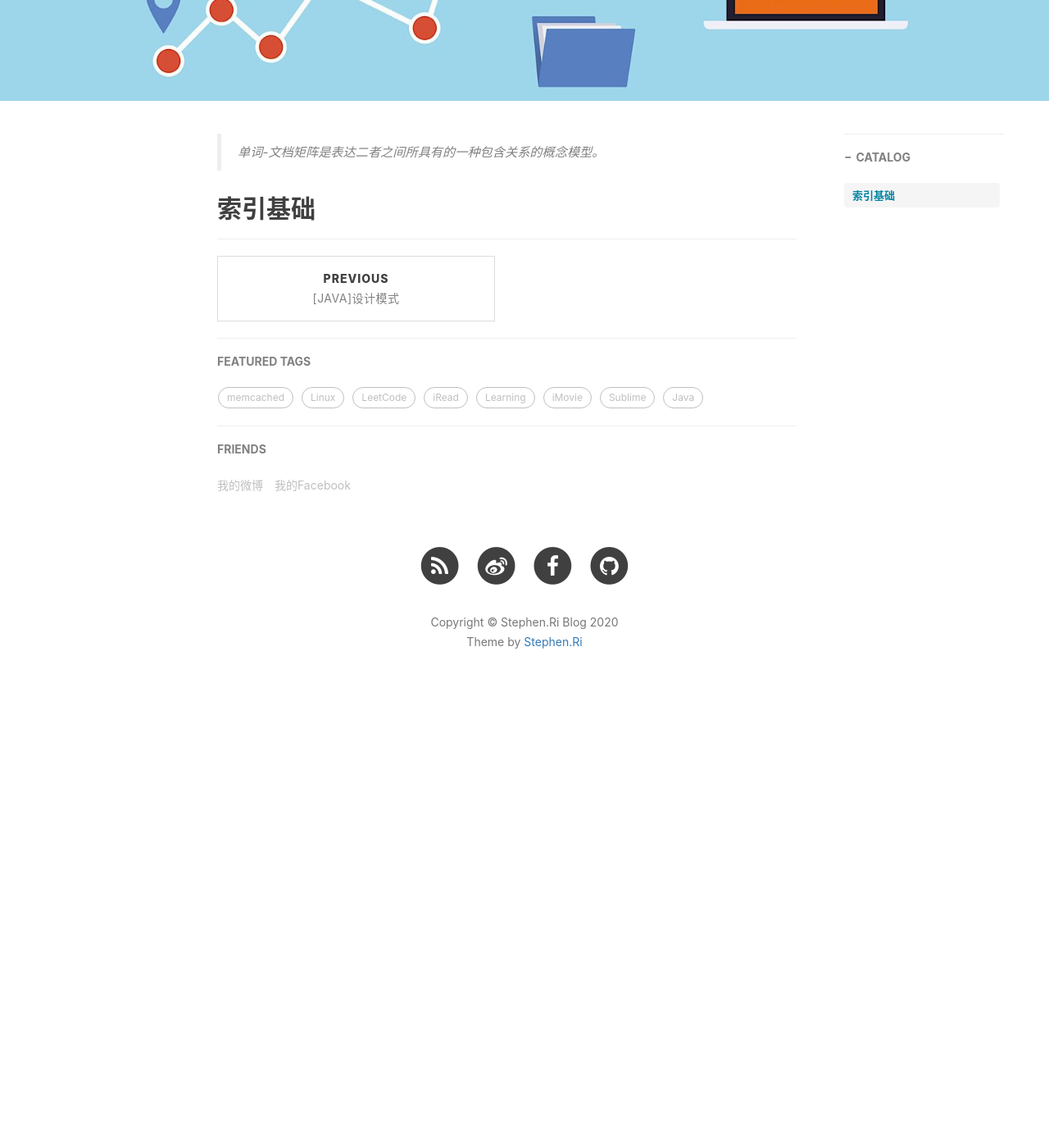
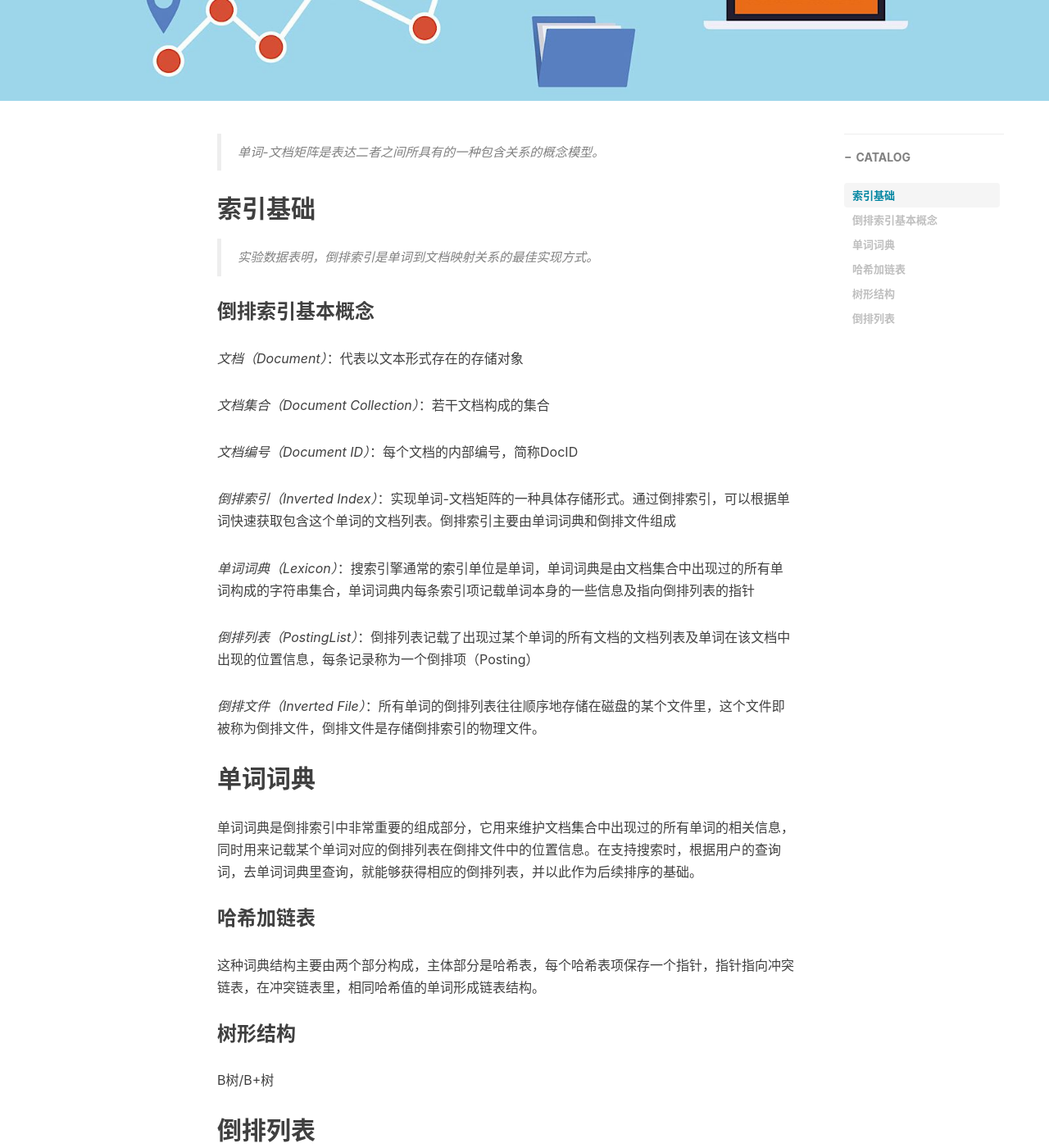
Before and after one commit to StephenRi/StephenRi.github.io, a Jekyll site: the page built from _posts/2020-11-25-[Search]搜索引擎索引.md, in a window 1280 px wide and 1400 px high, scrolled down 400 px. Shown: the whole window at 82% size. Built offline with Jekyll 4.4.1, drawn with Linux system fonts in a browser that asks for light colours; nearby versions of some CDN libraries; comment, search, counter and statistics services are not loaded; before the commit the page ends 1259 px from its top, so only the background shows below that.

Commit message:
up search

```diff
--- a/_posts/2020-11-25-[Search]搜索引擎索引.md
+++ b/_posts/2020-11-25-[Search]搜索引擎索引.md
@@ -13,3 +13,36 @@ tags:
 > 单词-文档矩阵是表达二者之间所具有的一种包含关系的概念模型。
 
 ## 索引基础
+
+> 实验数据表明，倒排索引是单词到文档映射关系的最佳实现方式。
+
+
+### 倒排索引基本概念
+
+*文档（Document）*：代表以文本形式存在的存储对象
+
+*文档集合（Document Collection）*：若干文档构成的集合
+
+*文档编号（Document ID）*：每个文档的内部编号，简称DocID
+
+*倒排索引（Inverted Index）*：实现单词-文档矩阵的一种具体存储形式。通过倒排索引，可以根据单词快速获取包含这个单词的文档列表。倒排索引主要由单词词典和倒排文件组成
+
+*单词词典（Lexicon）*：搜索引擎通常的索引单位是单词，单词词典是由文档集合中出现过的所有单词构成的字符串集合，单词词典内每条索引项记载单词本身的一些信息及指向倒排列表的指针
+
+*倒排列表（PostingList）*：倒排列表记载了出现过某个单词的所有文档的文档列表及单词在该文档中出现的位置信息，每条记录称为一个倒排项（Posting）
+
+*倒排文件（Inverted File）*：所有单词的倒排列表往往顺序地存储在磁盘的某个文件里，这个文件即被称为倒排文件，倒排文件是存储倒排索引的物理文件。
+
+## 单词词典
+
+单词词典是倒排索引中非常重要的组成部分，它用来维护文档集合中出现过的所有单词的相关信息，同时用来记载某个单词对应的倒排列表在倒排文件中的位置信息。在支持搜索时，根据用户的查询词，去单词词典里查询，就能够获得相应的倒排列表，并以此作为后续排序的基础。
+
+### 哈希加链表
+
+这种词典结构主要由两个部分构成，主体部分是哈希表，每个哈希表项保存一个指针，指针指向冲突链表，在冲突链表里，相同哈希值的单词形成链表结构。
+
+### 树形结构
+
+B树/B+树
+
+## 倒排列表
```
